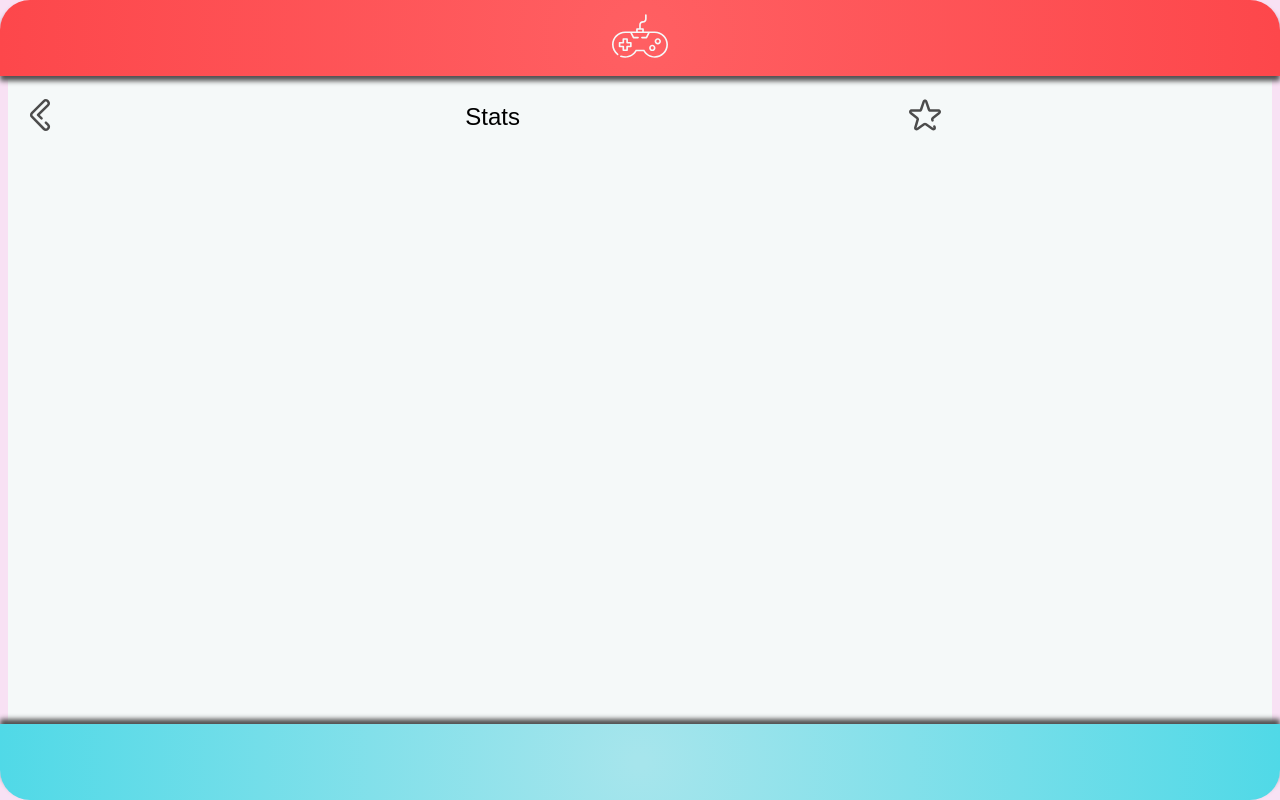
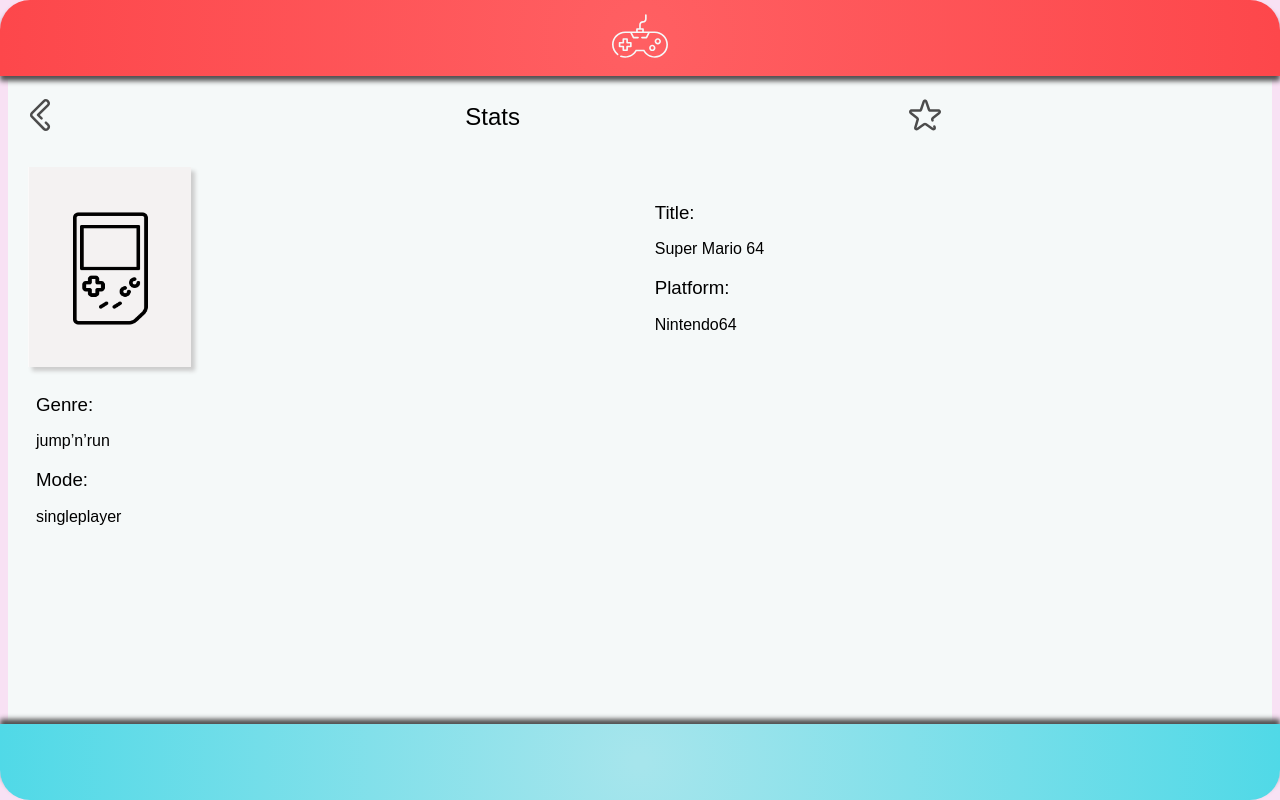
Before and after one commit to juliaknuth/capstone-project, a React (Create React App) app in the folder client/: page /stats/1 in a window 1280 px wide. Built offline with nearby package versions, Linux system fonts and the light colour scheme.

Commit message:
Add detail routing logic

```diff
--- a/client/src/App.js
+++ b/client/src/App.js
@@ -18,7 +18,7 @@
           <Route exact path="/">
             <List />
           </Route>
-          <Route path="/stats">
+          <Route path="/stats/:gameId">
             <Stats showDetails={showDetails} />
           </Route>
         </Switch>
--- a/client/src/Loot.js
+++ b/client/src/Loot.js
@@ -14,10 +14,7 @@
               ? gameList.title.substring(0, 28) + '...'
               : gameList.title}
             &nbsp;
-            <Link to="./stats">
-              <button onClick={() => showGameDetails('gameID', gameList.id)} />
-              ...
-            </Link>
+            <Link to={'./stats/' + gameList.id}>...</Link>
           </li>
         ))}
       </ul>
--- a/client/src/Stats.js
+++ b/client/src/Stats.js
@@ -1,12 +1,12 @@
 import React from 'react'
 import styled from 'styled-components/macro'
-import { Link } from 'react-router-dom'
-import gameList from './gameList.json'
+import { Link, useRouteMatch } from 'react-router-dom'
 import placeholder from './images/Placeholder.png'
 import star from './images/star.svg'
 import back from './images/left-chevron.svg'
+import gameList from './gameList.json'
 
-export default function Stats({ showDetails }) {
+export default function Stats({}) {
   function loadFromStorage(name) {
     try {
       return JSON.parse(localStorage.getItem(name))
@@ -15,20 +15,20 @@
     }
   }
 
-  const gameID = loadFromStorage('gameID')
+  const match = useRouteMatch()
 
   return (
     <ContentWrapper>
       <div className="navigate">
-        <Link exact to="/">
+        <Link to="/">
           <img className="navigate__back" src={back} alt="go back"></img>
         </Link>
         <h2>Stats</h2>
         <img className="navigate__bookmark" src={star} alt="bookmark"></img>
       </div>
       {gameList.map(
-        (gameList) =>
-          gameList.id === gameID && (
+        (game) =>
+          game.id === parseInt(match.params.gameId) && (
             <section>
               <img
                 className="placeholder"
@@ -37,15 +37,15 @@
               ></img>
               <div className="description">
                 <h3>Title:</h3>
-                <p key={gameList.id}>{gameList.title}</p>
+                <p key={game.id}>{game.title}</p>
                 <h3>Platform:</h3>
-                <p>{gameList.platform}</p>
+                <p>{game.platform}</p>
               </div>
               <div className="info">
                 <h3>Genre:</h3>
-                <p>{gameList.genre}</p>
+                <p>{game.genre}</p>
                 <h3>Mode:</h3>
-                <p>{gameList.mode}</p>
+                <p>{game.mode}</p>
               </div>
             </section>
           )
```
Also changed, not shown: 1 other file (tests, documents, lock files or other folders).
